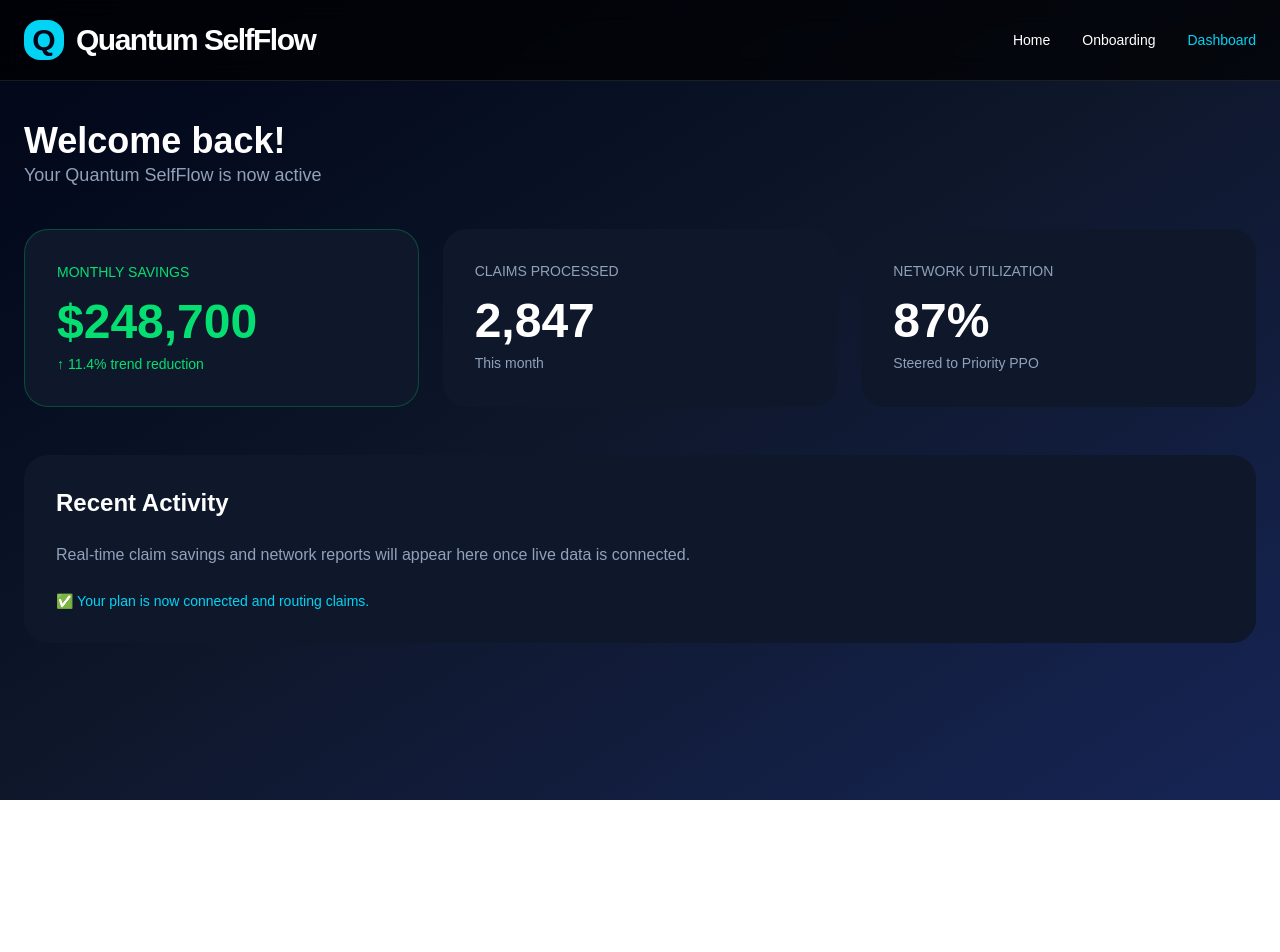
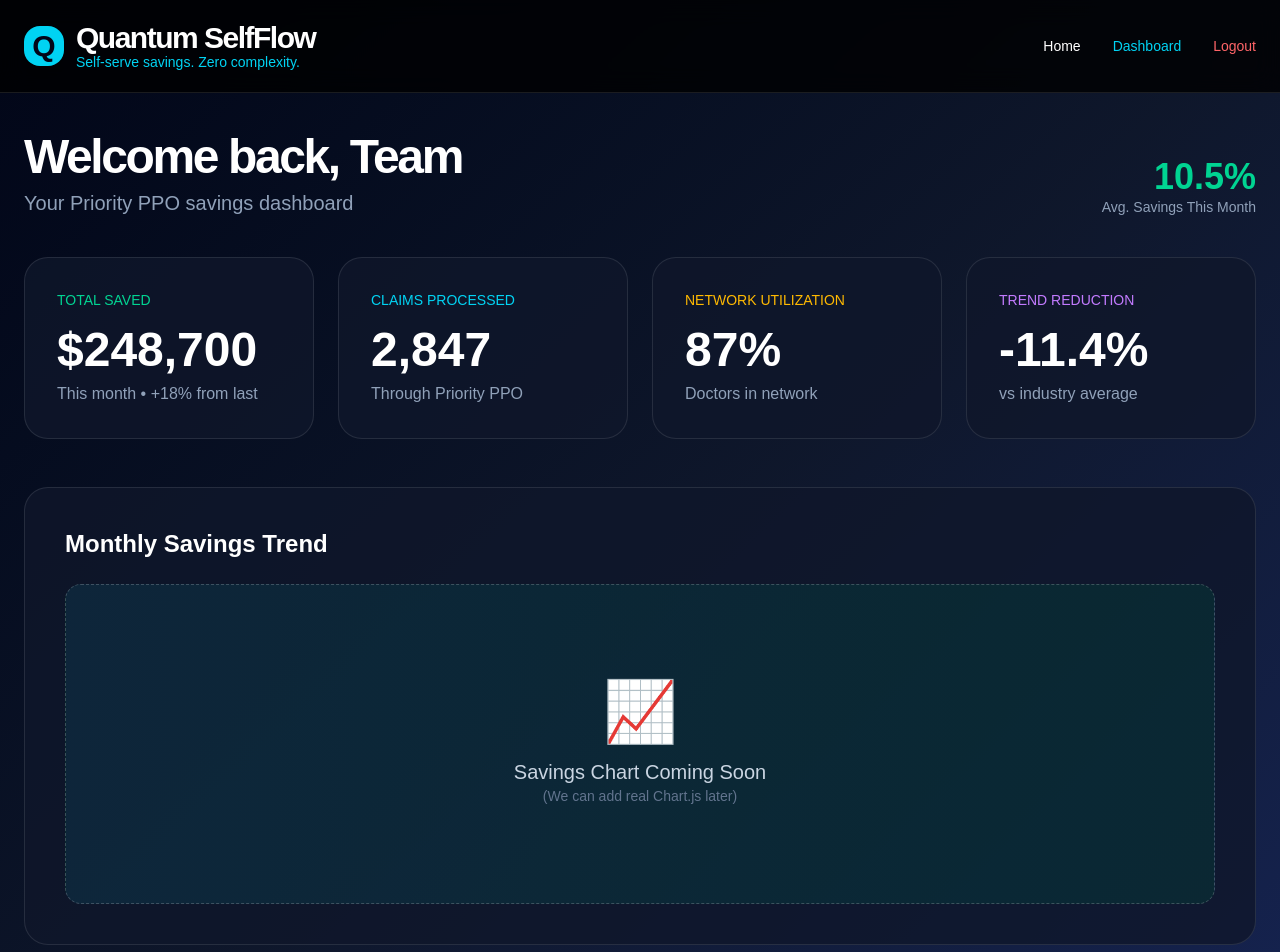
Before and after one commit to ryunstuart/quantum-selfflow, a Next.js app in the folder frontend/: page /dashboard in a window 1280 px wide. Shown: the top 952 px of the page. Before the commit the page ends 800 px from the top, so only its background shows below. Built offline with nearby package versions, Linux system fonts and the light colour scheme.

Commit message:
Polish dashboard with professional metrics

```diff
--- a/frontend/app/dashboard/page.tsx
+++ b/frontend/app/dashboard/page.tsx
@@ -1,54 +1,110 @@
 'use client';
 
 import Link from 'next/link';
+import { useState, useEffect } from 'react';
 
 export default function Dashboard() {
+  const [user, setUser] = useState<any>(null);
+
+  useEffect(() => {
+    const saved = localStorage.getItem('selfflow_user');
+    if (saved) {
+      setUser(JSON.parse(saved));
+    }
+  }, []);
+
+  const logout = () => {
+    localStorage.removeItem('selfflow_user');
+    window.location.href = '/';
+  };
+
   return (
     <div className="min-h-screen bg-gradient-to-br from-slate-950 via-slate-900 to-blue-950 text-white">
-      <nav className="border-b border-white/10 bg-black/70 backdrop-blur-md sticky top-0 z-50">
+      <nav className="border-b border-white/10 bg-black/80 backdrop-blur-md sticky top-0 z-50">
         <div className="max-w-7xl mx-auto px-6 py-5 flex justify-between items-center">
           <div className="flex items-center gap-3">
-            <div className="w-10 h-10 bg-cyan-400 rounded-2xl flex items-center justify-center text-slate-950 font-bold text-3xl">Q</div>
-            <div className="font-bold text-3xl tracking-tighter">Quantum SelfFlow</div>
+            <div className="w-10 h-10 bg-cyan-400 rounded-2xl flex items-center justify-center text-slate-950 font-bold text-3xl shadow-lg">Q</div>
+            <div>
+              <div className="font-bold text-3xl tracking-tighter">Quantum SelfFlow</div>
+              <div className="text-cyan-400 text-sm -mt-1">Self-serve savings. Zero complexity.</div>
+            </div>
           </div>
+
           <div className="flex items-center gap-8 text-sm font-medium">
             <Link href="/" className="hover:text-cyan-400">Home</Link>
-            <Link href="/onboarding" className="hover:text-cyan-400">Onboarding</Link>
-            <span className="text-cyan-400">Dashboard</span>
+            <Link href="/dashboard" className="text-cyan-400 font-medium">Dashboard</Link>
+            <button onClick={logout} className="text-red-400 hover:text-red-500">Logout</button>
           </div>
         </div>
       </nav>
 
       <div className="max-w-7xl mx-auto px-6 py-10">
-        <div className="mb-10">
-          <h1 className="text-4xl font-bold">Welcome back!</h1>
-          <p className="text-slate-400 text-lg">Your Quantum SelfFlow is now active</p>
-        </div>
-
-        <div className="grid grid-cols-1 md:grid-cols-3 gap-6 mb-12">
-          <div className="bg-slate-900 rounded-3xl p-8 border border-green-500/30">
-            <div className="text-green-400 text-sm">MONTHLY SAVINGS</div>
-            <div className="text-5xl font-bold text-green-400 mt-4">$248,700</div>
-            <div className="text-sm text-green-400 mt-2">↑ 11.4% trend reduction</div>
+        <div className="flex justify-between items-end mb-10">
+          <div>
+            <h1 className="text-5xl font-bold tracking-tighter">Welcome back, {user?.companyName || "Team"}</h1>
+            <p className="text-slate-400 text-xl mt-2">Your Priority PPO savings dashboard</p>
           </div>
-
-          <div className="bg-slate-900 rounded-3xl p-8">
-            <div className="text-slate-400 text-sm">CLAIMS PROCESSED</div>
-            <div className="text-5xl font-bold mt-4">2,847</div>
-            <div className="text-sm text-slate-400 mt-2">This month</div>
-          </div>
-
-          <div className="bg-slate-900 rounded-3xl p-8">
-            <div className="text-slate-400 text-sm">NETWORK UTILIZATION</div>
-            <div className="text-5xl font-bold mt-4">87%</div>
-            <div className="text-sm text-slate-400 mt-2">Steered to Priority PPO</div>
+          <div className="text-right">
+            <div className="text-emerald-400 text-4xl font-bold">10.5%</div>
+            <div className="text-sm text-slate-400">Avg. Savings This Month</div>
           </div>
         </div>
 
-        <div className="bg-slate-900 rounded-3xl p-8">
-          <h2 className="text-2xl font-semibold mb-6">Recent Activity</h2>
-          <p className="text-slate-400">Real-time claim savings and network reports will appear here once live data is connected.</p>
-          <p className="text-cyan-400 mt-6 text-sm">✅ Your plan is now connected and routing claims.</p>
+        {/* Key Metrics */}
+        <div className="grid grid-cols-1 md:grid-cols-2 lg:grid-cols-4 gap-6 mb-12">
+          <div className="bg-slate-900/80 border border-white/10 rounded-3xl p-8">
+            <div className="text-emerald-400 text-sm font-medium">TOTAL SAVED</div>
+            <div className="text-5xl font-bold mt-4">$248,700</div>
+            <div className="text-slate-400 mt-2">This month • +18% from last</div>
+          </div>
+
+          <div className="bg-slate-900/80 border border-white/10 rounded-3xl p-8">
+            <div className="text-cyan-400 text-sm font-medium">CLAIMS PROCESSED</div>
+            <div className="text-5xl font-bold mt-4">2,847</div>
+            <div className="text-slate-400 mt-2">Through Priority PPO</div>
+          </div>
+
+          <div className="bg-slate-900/80 border border-white/10 rounded-3xl p-8">
+            <div className="text-amber-400 text-sm font-medium">NETWORK UTILIZATION</div>
+            <div className="text-5xl font-bold mt-4">87%</div>
+            <div className="text-slate-400 mt-2">Doctors in network</div>
+          </div>
+
+          <div className="bg-slate-900/80 border border-white/10 rounded-3xl p-8">
+            <div className="text-purple-400 text-sm font-medium">TREND REDUCTION</div>
+            <div className="text-5xl font-bold mt-4">-11.4%</div>
+            <div className="text-slate-400 mt-2">vs industry average</div>
+          </div>
+        </div>
+
+        {/* Savings Chart Placeholder */}
+        <div className="bg-slate-900/80 border border-white/10 rounded-3xl p-10 mb-12">
+          <h3 className="text-2xl font-semibold mb-6">Monthly Savings Trend</h3>
+          <div className="h-80 bg-gradient-to-r from-cyan-900/30 to-emerald-900/30 rounded-2xl flex items-center justify-center border border-dashed border-white/20">
+            <div className="text-center">
+              <div className="text-6xl mb-4">📈</div>
+              <div className="text-xl text-slate-300">Savings Chart Coming Soon</div>
+              <div className="text-sm text-slate-500">(We can add real Chart.js later)</div>
+            </div>
+          </div>
+        </div>
+
+        {/* Quick Actions */}
+        <div className="grid grid-cols-1 md:grid-cols-3 gap-6">
+          <Link href="/onboarding" className="bg-cyan-400 hover:bg-cyan-300 text-slate-950 font-semibold rounded-3xl p-8 text-center transition">
+            <div className="text-4xl mb-4">🔄</div>
+            <div className="text-xl">Add New Employees</div>
+          </Link>
+
+          <div className="bg-slate-900/80 border border-white/10 rounded-3xl p-8 text-center hover:border-cyan-400/50 transition cursor-pointer">
+            <div className="text-4xl mb-4">📋</div>
+            <div className="text-xl">Download Claims Report</div>
+          </div>
+
+          <div className="bg-slate-900/80 border border-white/10 rounded-3xl p-8 text-center hover:border-cyan-400/50 transition cursor-pointer">
+            <div className="text-4xl mb-4">👥</div>
+            <div className="text-xl">Invite Team Members</div>
+          </div>
         </div>
       </div>
     </div>
```
